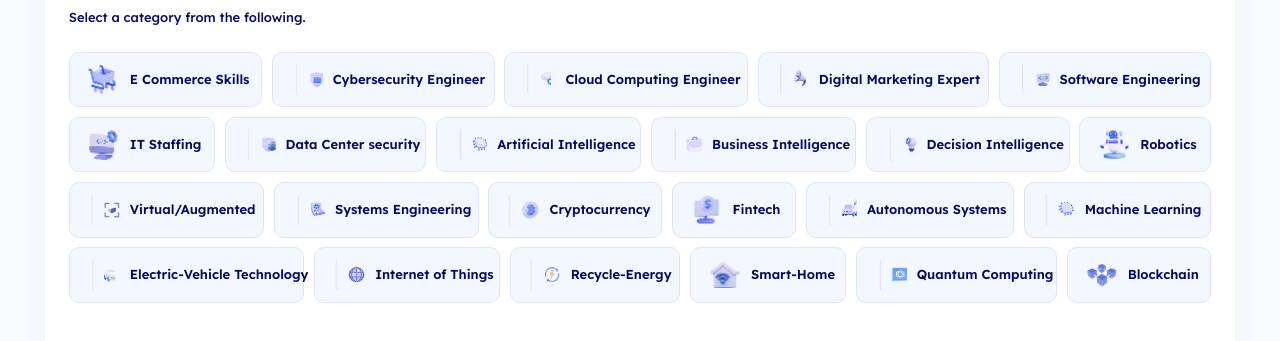
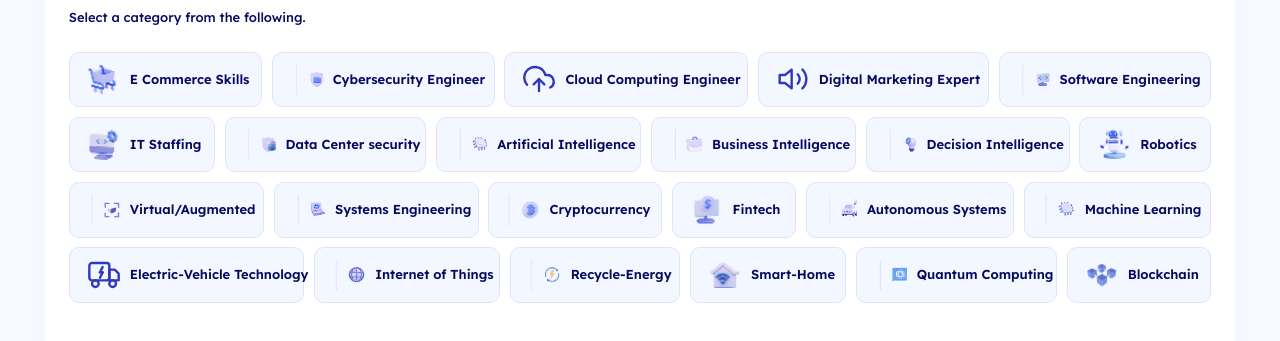
Before and after one commit to Mominkhalid045-debug/greelance-login, a React (Vite) app: page /skills in a window 1280 px wide. Shown: the part 207-548 px from the top of the page. Built offline with nearby package versions, Linux system fonts and the light colour scheme.

Commit message:
fix: SVG override for 3 broken PNG icons cloud/EV/digital-marketing, keep originals for rest

```diff
--- a/src/pages/SkillsSelection.jsx
+++ b/src/pages/SkillsSelection.jsx
@@ -3,6 +3,31 @@ import { useNavigate } from 'react-router-dom';
 import { StepHeader, F } from './FreelancerForm';
 
 import { CATEGORIES } from '../data/categoryData';
+
+const C = '#3038BD';
+const SVG_OVERRIDES = {
+  'Cloud Computing Engineer': () => (
+    <svg width={32} height={32} viewBox="0 0 24 24" fill="none" stroke={C} strokeWidth="1.8" strokeLinecap="round" strokeLinejoin="round">
+      <polyline points="16 16 12 12 8 16"/><line x1="12" y1="12" x2="12" y2="21"/>
+      <path d="M20.39 18.39A5 5 0 0 0 18 9h-1.26A8 8 0 1 0 3 16.3"/>
+    </svg>
+  ),
+  'Electric-Vehicle Technology': () => (
+    <svg width={32} height={32} viewBox="0 0 24 24" fill="none" stroke={C} strokeWidth="1.8" strokeLinecap="round" strokeLinejoin="round">
+      <rect x="1" y="3" width="15" height="13" rx="2"/>
+      <polygon points="16 8 20 8 23 11 23 16 16 16 16 8"/>
+      <circle cx="5.5" cy="18.5" r="2.5"/><circle cx="18.5" cy="18.5" r="2.5"/>
+      <line x1="11" y1="6" x2="9" y2="10"/><line x1="9" y1="10" x2="11" y2="10"/><line x1="11" y1="10" x2="9" y2="14"/>
+    </svg>
+  ),
+  'Digital Marketing Expert': () => (
+    <svg width={32} height={32} viewBox="0 0 24 24" fill="none" stroke={C} strokeWidth="1.8" strokeLinecap="round" strokeLinejoin="round">
+      <polygon points="11 5 6 9 2 9 2 15 6 15 11 19 11 5"/>
+      <path d="M19.07 4.93a10 10 0 0 1 0 14.14"/>
+      <path d="M15.54 8.46a5 5 0 0 1 0 7.07"/>
+    </svg>
+  ),
+};
 
 const SUB_CATEGORIES_MAP = {
   'Digital Marketing Expert': ['Retail Media', 'Programmatic Ads', 'Network Marketing', 'Product Design', 'Email Marketing', 'SEO Strategy'],
@@ -220,8 +245,9 @@ export default function SkillsSelection() {
                               e.currentTarget.style.borderColor = '#E0E2FE';
                             }}
                           >
-                            <div style={{ width: '32px', height: '32px', display: 'flex', alignItems: 'center', justifyContent: 'center', flexShrink: 0, overflow: 'hidden' }}>
-                              {cat.img ? (
+                            <div style={{ width: '32px', height: '32px', display: 'flex', alignItems: 'center', justifyContent: 'center', flexShrink: 0 }}>
+                              {SVG_OVERRIDES[cat.name] ? SVG_OVERRIDES[cat.name]() : (
+                                cat.img ? (
                                   <img
                                     src={cat.img}
                                     alt=""
@@ -233,7 +259,8 @@ export default function SkillsSelection() {
                                       display: 'block',
                                     }}
                                   />
-                              ) : null}
+                                ) : null
+                              )}
                             </div>
                             <span style={{ fontFamily: F, fontSize: '13px', fontWeight: 600, color: '#050A5F', whiteSpace: 'nowrap' }}>{cat.name}</span>
                           </div>
```
Lines whose indentation alone changed are shown as unchanged.
